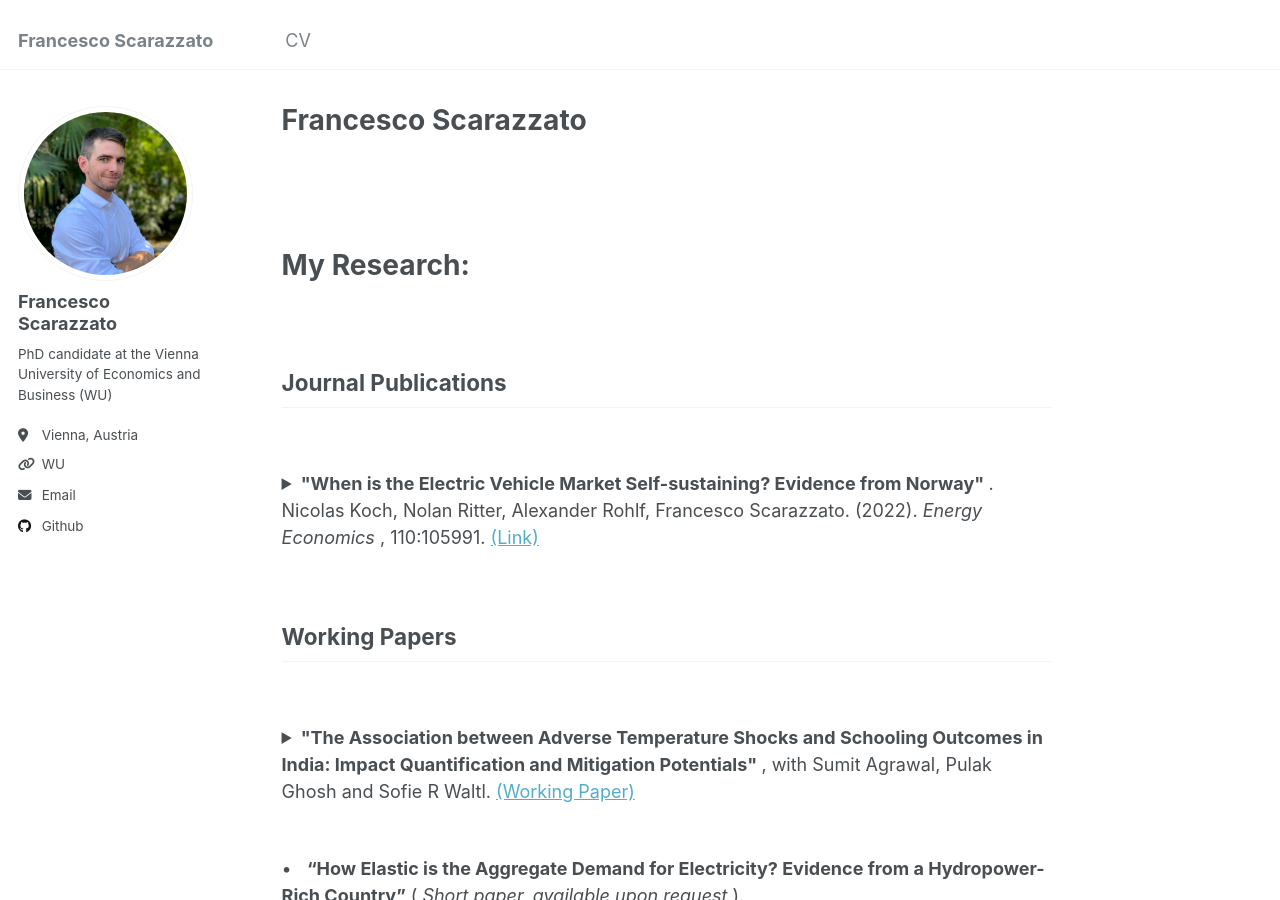
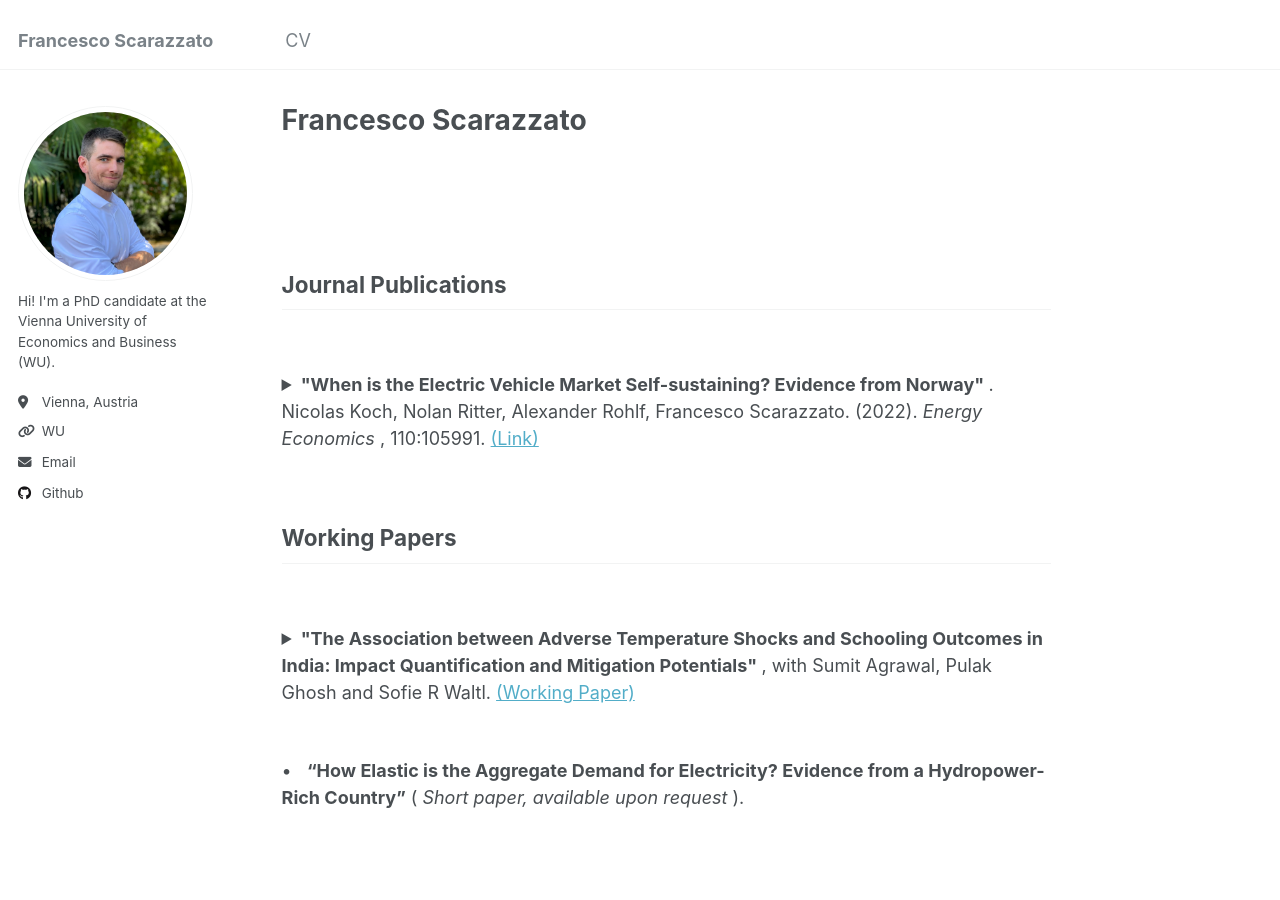
Before and after one commit to fscarazzato/fscarazzato.github.io, a Jekyll site: the page built from _pages/about.md, in a window 1280 px wide and 900 px high. Built offline with Jekyll 4.4.1, drawn with Linux system fonts in a browser that asks for light colours.

Commit message:
drop research name

```diff
--- a/_config.yml
+++ b/_config.yml
@@ -22,9 +22,9 @@ repository               : "fscarazzato/fscarazzato.github.io"
 author:
   # Biographic information
   avatar           : "foto.jpg"
-  name             : "Francesco Scarazzato"
+  name             : ""
   pronouns         : # example: "she/her"
-  bio              : "PhD candidate at the Vienna University of Economics and Business (WU)"
+  bio              : "Hi! I'm a PhD candidate at the Vienna University of Economics and Business (WU)."
   location         : "Vienna, Austria"
   employer         : "WU"
   uri              : "https://www.wu.ac.at/en/economics/people/scarazzato-f/"
--- a/_pages/about.md
+++ b/_pages/about.md
@@ -23,9 +23,7 @@ redirect_from:
 
 <br>
 
-# My Research:
 
-<br>
 
 Journal Publications
 ------
```
